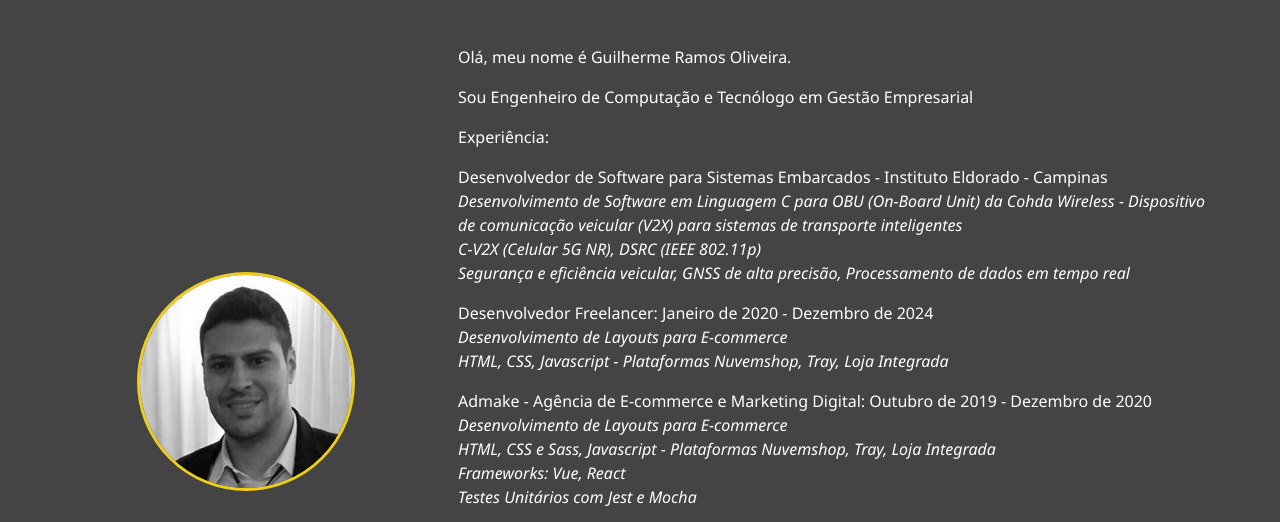
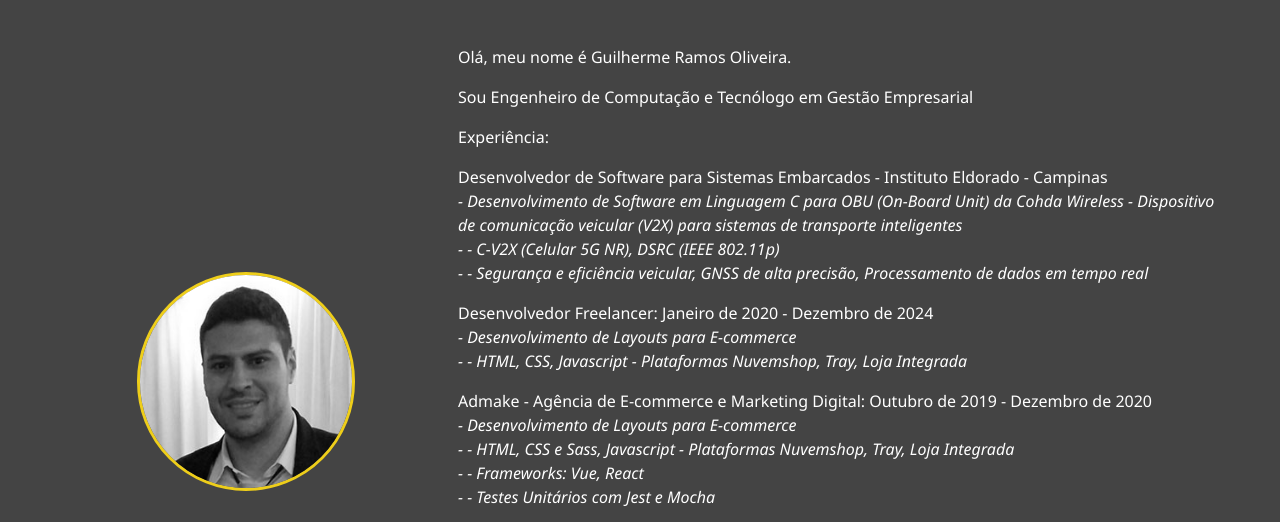
Before and after one commit to guilherme-ro/guilherme-ro.github.io, a website: page about.html in a window 1280 px wide. Shown: the part 229-751 px from the top of the page. Drawn offline with Linux system fonts and the light colour scheme.

Commit message:
Format experience section with bullet points

```diff
--- a/about.html
+++ b/about.html
@@ -71,19 +71,19 @@
             Experiência:
           </p>
           <p>Desenvolvedor de Software para Sistemas Embarcados - Instituto Eldorado - Campinas<br />
-            <em>Desenvolvimento de Software em Linguagem C para OBU (On-Board Unit) da Cohda Wireless - Dispositivo de comunicação veicular (V2X) para sistemas de transporte inteligentes</em><br />
-            <em>C-V2X (Celular 5G NR), DSRC (IEEE 802.11p)</em><br />
-            <em>Segurança e eficiência veicular, GNSS de alta precisão, Processamento de dados em tempo real</em>
+            <em>- Desenvolvimento de Software em Linguagem C para OBU (On-Board Unit) da Cohda Wireless - Dispositivo de comunicação veicular (V2X) para sistemas de transporte inteligentes</em><br />
+            <em>- - C-V2X (Celular 5G NR), DSRC (IEEE 802.11p)</em><br />
+            <em>- - Segurança e eficiência veicular, GNSS de alta precisão, Processamento de dados em tempo real</em>
           </p>
           <p>Desenvolvedor Freelancer: Janeiro de 2020 - Dezembro de 2024<br />
-            <em>Desenvolvimento de Layouts para E-commerce</em><br />
-            <em>HTML, CSS, Javascript - Plataformas Nuvemshop, Tray, Loja Integrada</em>
+            <em>- Desenvolvimento de Layouts para E-commerce</em><br />
+            <em>- - HTML, CSS, Javascript - Plataformas Nuvemshop, Tray, Loja Integrada</em>
           </p>
           <p>Admake - Agência de E-commerce e Marketing Digital: Outubro de 2019 - Dezembro de 2020<br />
-            <em>Desenvolvimento de Layouts para E-commerce</em><br />
-            <em>HTML, CSS e Sass, Javascript - Plataformas Nuvemshop, Tray, Loja Integrada</em><br />
-            <em>Frameworks: Vue, React</em><br />
-            <em>Testes Unitários com Jest e Mocha</em>
+            <em>- Desenvolvimento de Layouts para E-commerce</em><br />
+            <em>- - HTML, CSS e Sass, Javascript - Plataformas Nuvemshop, Tray, Loja Integrada</em><br />
+            <em>- - Frameworks: Vue, React</em><br />
+            <em>- - Testes Unitários com Jest e Mocha</em>
           </p>
 
           <p>
```
